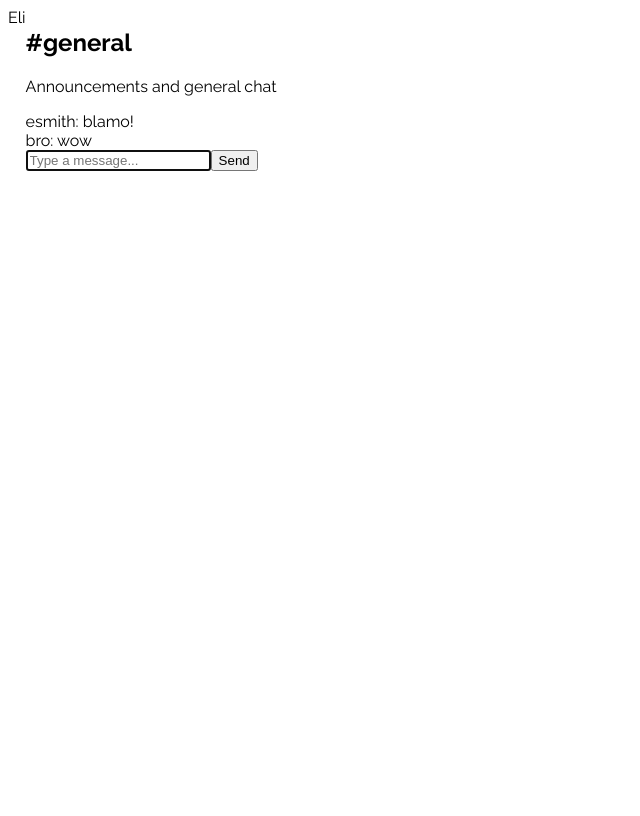
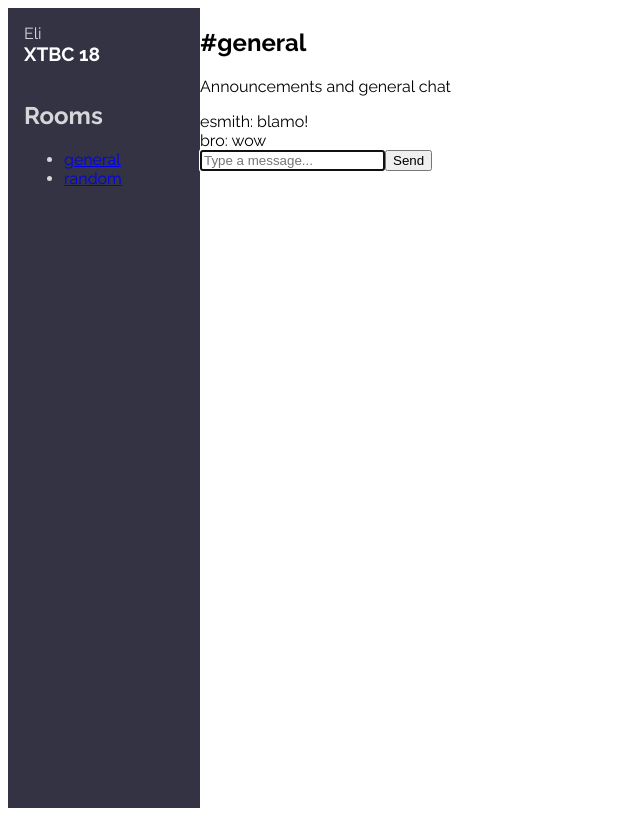
Before and after one commit to Smith2106/Chatagonia, a React (Create React App) app: page / in a window 1280 px wide. Shown: the whole page, without its empty margins (0-640 px from the left). Built offline with nearby package versions, Linux system fonts and the light colour scheme.

Commit message:
Style sidebar

```diff
--- a/src/Sidebar.js
+++ b/src/Sidebar.js
@@ -2,10 +2,46 @@
 
 const Sidebar = (props) => {
     return (
-        <div className="Sidebar">
-            {props.user.displayName}
-        </div>
+        <aside className="Sidebar" style={styles.sidebar}>
+            <div className="UserInfo" style={styles.children}>
+                <div
+                className="Avatar"
+                ></div>
+                <div className="user">{props.user.displayName}</div>
+                <a href="#">
+                <i className="fas fa-sign-out-alt"></i>
+                </a>
+            </div>
+            <h1 style={styles.h1}>XTBC 18</h1>
+            <nav className="RoomList" style={styles.children}>
+                <h2>Rooms</h2>
+                <ul>
+                <li><a href="#">general</a></li>
+                <li><a href="#">random</a></li>
+                </ul>
+            </nav>
+        </aside>
     );
-}
+};
+
+const styles = {
+    sidebar: {
+        backgroundColor: '#333344',
+        color: 'rgba(255, 255, 255, 0.8)',
+        width: '12rem',
+        padding: '1rem 0',
+        display: 'flex',
+        flexDirection: 'column',
+    },
+    children: {
+        padding: '0 1rem',
+    },
+    h1: {
+        color: 'white',
+        fontSize: '1.2rem',
+        marginTop: '0',
+        padding: '0 1rem',
+    },
+};
 
 export default Sidebar;
```
